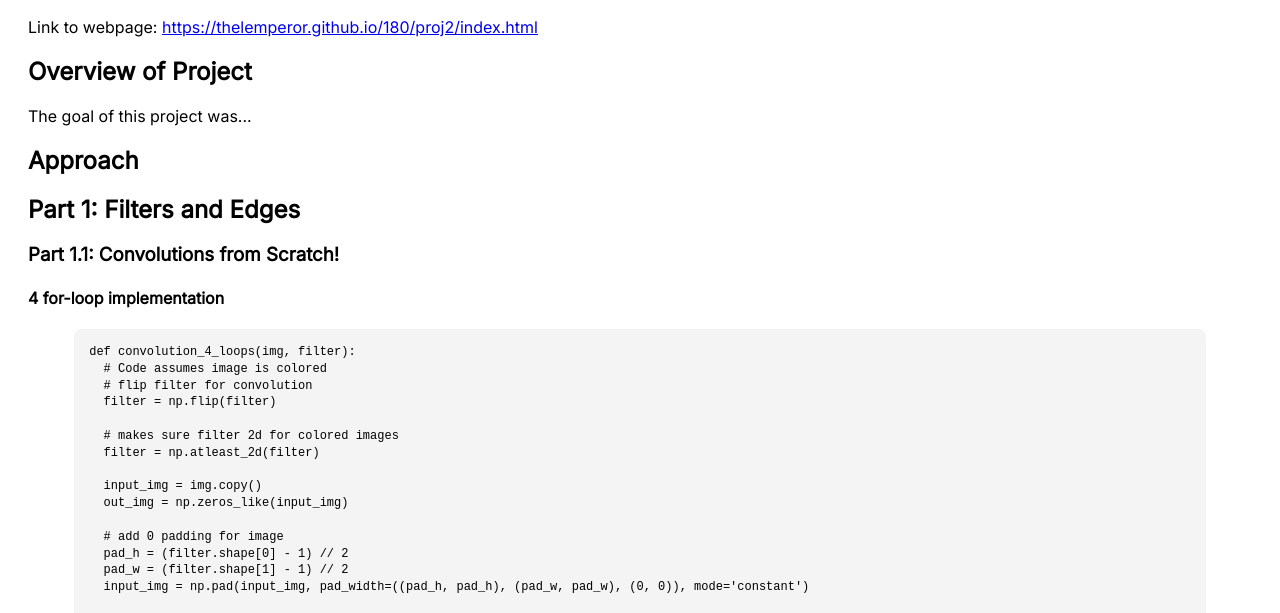
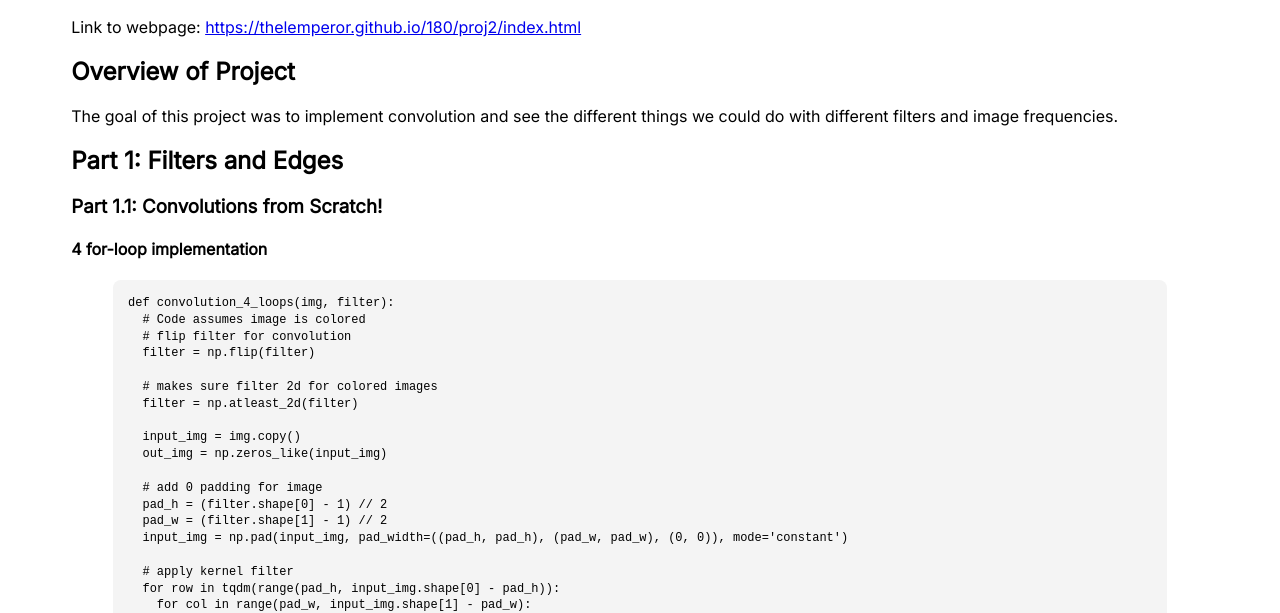
Before and after one commit to TheLemperor/thelemperor.github.io, a plain HTML site: page 180/proj2/index.html in a window 1280 px wide. Shown: the part 153-766 px from the top of the page. Drawn offline with nearby package versions, Linux system fonts and the light colour scheme; some packages are replaced by stand-ins of ours.

Commit message:
edit page

```diff
--- a/180/proj2/index.html
+++ b/180/proj2/index.html
@@ -10,7 +10,7 @@
 
     .container {
       margin: 0 auto;
-      padding: 40px 20px;
+      padding: 40px 5%;
     }
 
     figure {
@@ -50,8 +50,9 @@
       href="https://thelemperor.github.io/180/proj2/index.html">https://thelemperor.github.io/180/proj2/index.html</a>
     <br>
     <h2>Overview of Project</h2>
-    <p>The goal of this project was...</p>
-    <h2>Approach</h2>
+    <p>The goal of this project was to implement convolution and see the different things we
+      could do with different filters and image frequencies.
+    </p>
     <h2>Part 1: Filters and Edges</h2>
     <h3>Part 1.1: Convolutions from Scratch!</h3>
     <h4>4 for-loop implementation</h4>
```
